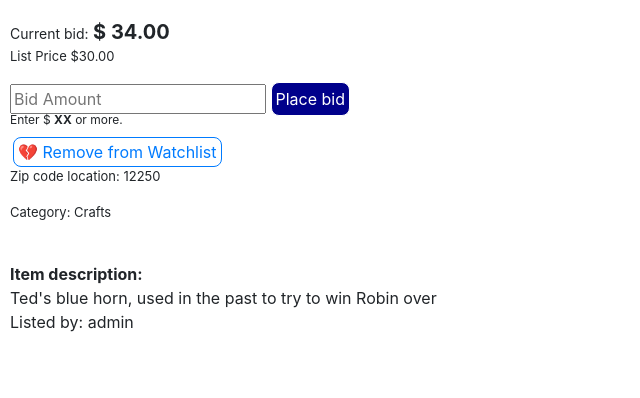
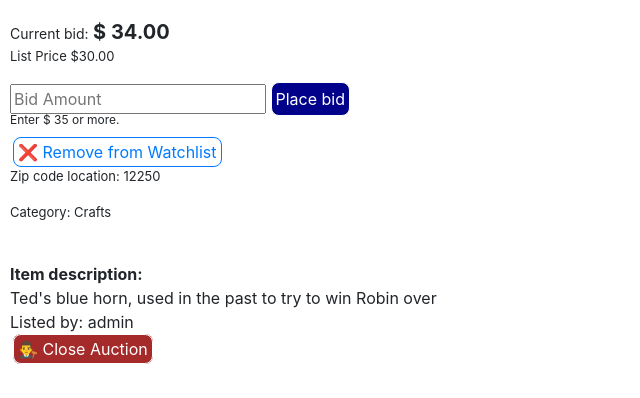
Before and after one commit to amipedro/commerce, a Django app: page /listing/10 in a window 1280 px wide. Shown: the part 473-871 px from the top of the page, without its empty margins (0-640 px from the left). Before the commit the page ends 805 px from the top, so only its background shows below. Run offline with Django 3.2, Linux system fonts and the light colour scheme; a user stored in the database is signed in; data comes from the database, SQL or seed files in the repository; both versions use the stored data as it was after the commit; some libraries are stand-ins or nearby versions.

Commit message:
Close action halfway implemented

```diff
--- a/auctions/static/auctions/styles.css
+++ b/auctions/static/auctions/styles.css
@@ -121,3 +121,14 @@ body {
 #enterx {
     font-size:12px;
 }
+
+
+/** Close auction styling **/
+
+#closeAuctionButton {
+    border: 1px solid;
+    padding: 4px;
+    border-radius: 8px;
+    background-color: brown;
+    color: white;
+}
--- a/auctions/templates/auctions/listing.html
+++ b/auctions/templates/auctions/listing.html
@@ -33,12 +33,13 @@
                         {% csrf_token %}
                         <input id="bidValue" name="bid" type="number" placeholder="Bid Amount" autocomplete="off">
 
-
                         <input id="placeBidButton" type="submit" value="Place bid">
                     </form>
+
                     <div class="enterxRow">
-                        <span id="enterx">Enter $ <strong>XX</strong> or more.</span>
+                        <span id="enterx">Enter $ {{ item.current_price|add:1 }} or more.</span>
                     </div>
+
                 </div>
 
             {% endif %}
@@ -54,7 +55,7 @@
                 {% else %}
 
                 <div class="button">
-                    <a id="atl" href="/unwatch/{{id}}">&#128148; Remove from Watchlist</a>
+                    <a id="atl" href="/unwatch/{{id}}">&#10060; Remove from Watchlist</a>
                 </div>
 
                 {% endif %}
@@ -73,6 +74,14 @@
 
             Listed by: {{ item.owner}}
         {% endfor %}
+
+        {% if can_close %}
+            <div class="button">
+                <a id="closeAuctionButton" href="/listing/{{id}}/close"> 👨‍⚖️ Close Auction </a>
+            </div>
+            <br>
+        {% endif %}
+
     {% endif %}
 
 {% endblock %}
--- a/auctions/urls.py
+++ b/auctions/urls.py
@@ -11,5 +11,6 @@ urlpatterns = [
     path("listing/<int:id>", views.listing, name="listing"),
     path("watch/<int:id>", views.watch, name="watch"),
     path("unwatch/<int:id>", views.unwatch, name="unwatch"),
-    path("bid/<int:id>", views.bid, name="bid")
+    path("bid/<int:id>", views.bid, name="bid"),
+    path("listing/<int:id>/close", views.close, name="close")
 ]
--- a/auctions/views.py
+++ b/auctions/views.py
@@ -130,6 +130,14 @@ def listing(request, id):
     listing = Listing.objects.filter(listing_id=id)
     is_watched = Watchlist.objects.filter(listing_id=id, watcher_id=request.user.id)
 
+    # Prepare close option to render
+    owner = listing[0].owner
+    user = request.user
+    if owner == user:
+        can_close = True
+    else:
+        can_close = False
+
     # Prepare information to generate "Add to watchlist / Remove from watchlist"
     if is_watched:
         is_watched = True
@@ -140,7 +148,8 @@ def listing(request, id):
     return render(request, "auctions/listing.html",{
         'listing': listing,
         'id': id,
-        'is_watched': is_watched
+        'is_watched': is_watched,
+        'can_close': can_close
     })
 
 
@@ -231,3 +240,23 @@ def bid(request, id):
                 return HttpResponseRedirect(f"/listing/{id}")
 
     return HttpResponseRedirect(f"/listing/{id}")
+
+@login_required
+def close(request, id):
+
+    #winner = Bid.objects.get(id=id)
+
+    #print(winner)
+
+    # Get listing info to close auction
+    close_auction = Listing.objects.get(listing_id=id)
+    close_auction.is_closed = True
+    status = close_auction.is_closed
+
+
+    #close_auction.save()
+
+    #close_auction = close_auction.winner
+
+    messages.warning(request, 'Auction closed')
+    return HttpResponseRedirect(f"/listing/{id}")
```
Also changed, not shown: db.sqlite3.
